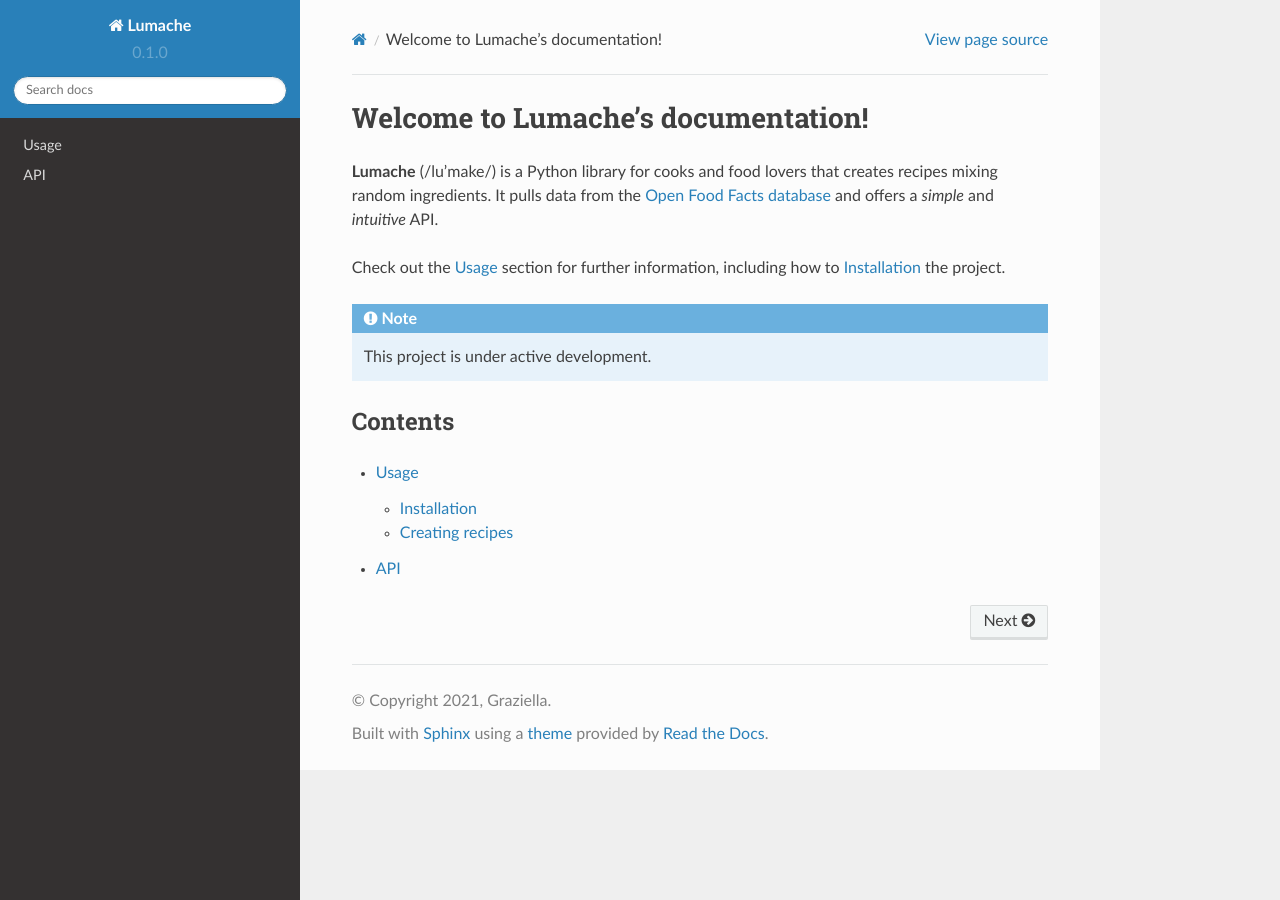
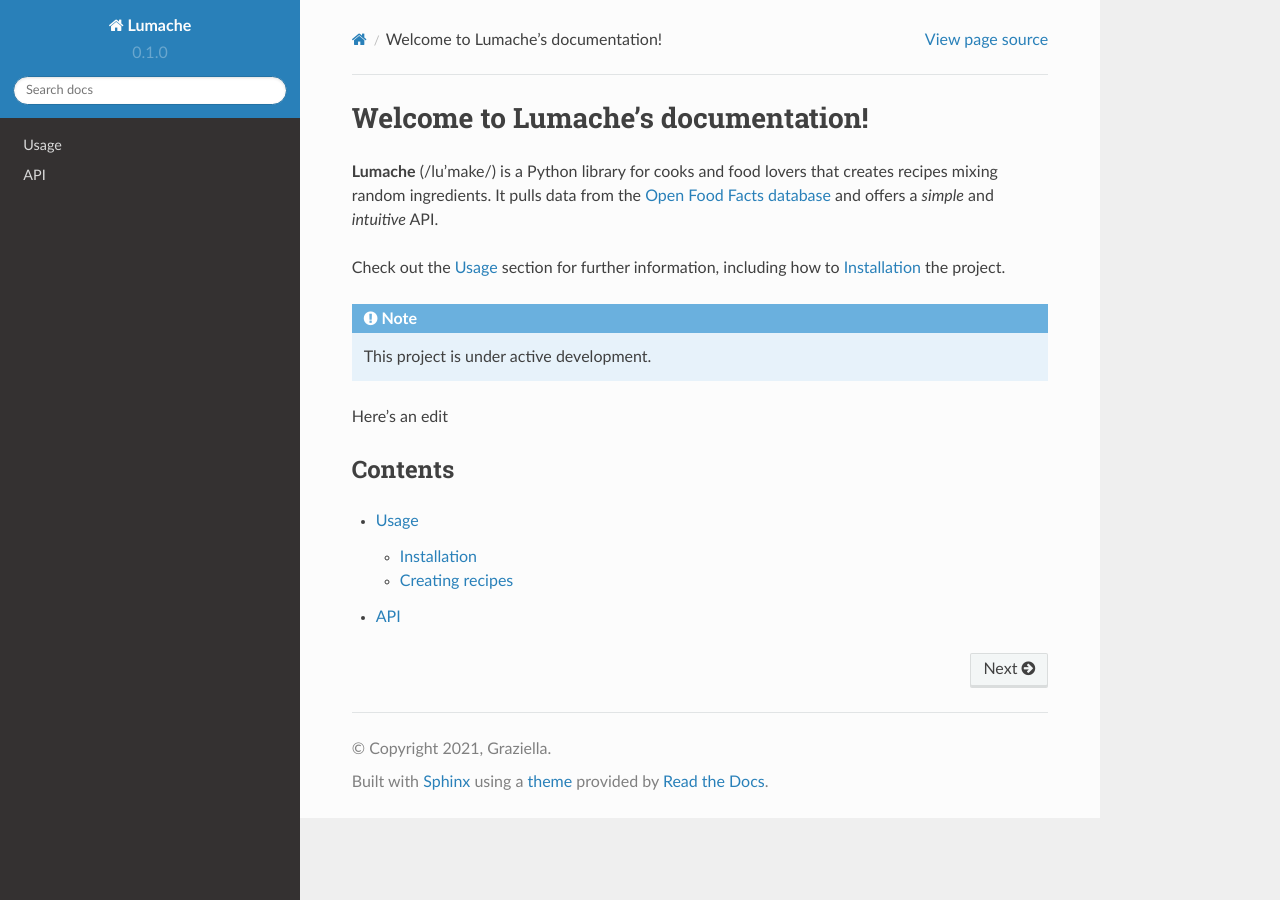
Before and after one commit to jeffsf/rtd, a Sphinx documentation site: the page built from docs/source/index.rst, in a window 1280 px wide. Built offline with Sphinx 7.4.7 and the Read the Docs theme 2.0.0, drawn with Linux system fonts in a browser that asks for light colours.

Commit message:
Update index.rst
tutorial

```diff
--- a/docs/source/index.rst
+++ b/docs/source/index.rst
@@ -13,6 +13,8 @@ how to :ref:`installation` the project.
 
    This project is under active development.
 
+Here's an edit
+
 Contents
 --------
 
```
